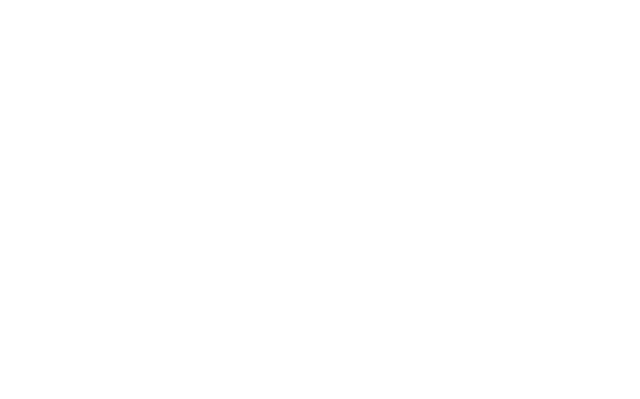
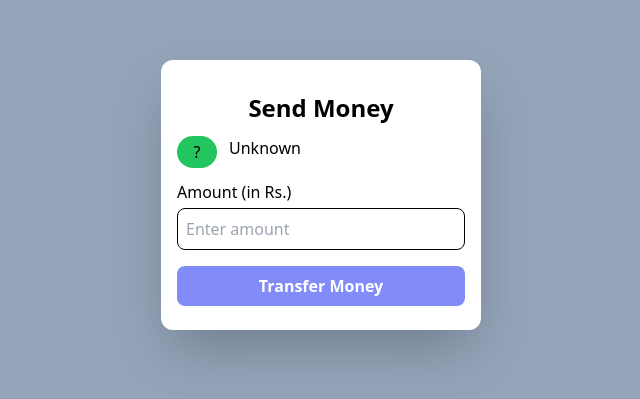
Before and after one commit to Balu2200/Digital_Wallet_System_Frontend, a React (Vite) app: page /transfer in a window 1280 px wide. Before the commit this address had no page. Shown: the part 205-604 px from the top of the page, without its empty margins (319-959 px from the left). Built offline with nearby package versions, Linux system fonts and the light colour scheme.

Commit message:
added users feed and transfer api integration

```diff
--- a/src/App.jsx
+++ b/src/App.jsx
@@ -12,7 +12,7 @@
           <Route path="/signup" element={<Signup />} />
           <Route path="/login" element={<Login />} />
           <Route path="/dashboard" element={<Dashboard />} />
-          <Route path="/transaction" element={<Transaction />} />
+          <Route path="/transfer" element={<Transaction />} />
         </Routes>
       </BrowserRouter>
     </>
--- a/src/components/InputBox.jsx
+++ b/src/components/InputBox.jsx
@@ -5,7 +5,7 @@
   return (
     <div className="flex flex-col">
       <label className="flex mb-1 font-medium">{label}</label>
-      <input onChange={onChange} className="border border-black p-2 rounded-lg"placeholder={label} type="text" required/>
+      <input onChange={onChange} className="border border-black p-2 rounded-lg" placeholder={placeholder} type="text" required/>
     </div>
   )
 }
--- a/src/components/Users.jsx
+++ b/src/components/Users.jsx
@@ -2,14 +2,37 @@
 import { Button } from "./Button";
 import { BASE_URL } from "../utils/constants";
 import axios from "axios";
+import {useNavigate} from "react-router-dom";
 
 const Users = () => {
   const [users, setUsers] = useState([]);
+  const [loggedInUserId, setLoggedInUserId] = useState(null);
+  const [filter, setFilter] = useState("");
 
-  const fetchUsers = async () => {
+  const fetchLoggedInUser = async () => {
     try {
-      const response = await axios.get(BASE_URL + "/profile/bulk");
-      setUsers(Array.isArray(response.data.users) ? response.data.users : []);
+      const response = await axios.get(`${BASE_URL}/profile/view`, {
+        withCredentials: true,
+      });
+      setLoggedInUserId(response.data._id);
+
+      fetchUsers(response.data._id, filter);
+    } catch (error) {
+      console.error("Error fetching logged-in user:", error);
+    }
+  };
+
+  const fetchUsers = async (userId, searchFilter) => {
+    try {
+      const response = await axios.get(
+        `${BASE_URL}/profile/bulk?filter=${searchFilter}`
+      );
+      const allUsers = Array.isArray(response.data.users)
+        ? response.data.users
+        : [];
+
+      const filteredUsers = allUsers.filter((user) => user._id !== userId);
+      setUsers(filteredUsers);
     } catch (error) {
       console.error("Error fetching users:", error);
       setUsers([]);
@@ -17,30 +40,41 @@
   };
 
   useEffect(() => {
-    fetchUsers();
+    fetchLoggedInUser();
   }, []);
+
+  useEffect(() => {
+    if (loggedInUserId) {
+      fetchUsers(loggedInUserId, filter);
+    }
+  }, [filter]);
 
   return (
     <>
       <div className="font-bold mt-6 mx-5 text-lg">Users</div>
       <div className="my-3">
         <input
-          onChange={() => {}}
           type="text"
           placeholder="Search users..."
-          className="w-1/2 mx-72 px-4 mx-3 py-1 border rounded-xl h-12  border-slate-200"
+          onChange={(e) => setFilter(e.target.value)}
+          className="w-1/2 mx-72 px-4 mx-3 py-1 border rounded-xl h-12 border-slate-200"
         />
       </div>
       <div>
-        {users.map((user) => (
-          <User key={user._id} user={user} />
-        ))}
+        {users.length > 0 ? (
+          users.map((user) => <User key={user._id} user={user} />)
+        ) : (
+          <p className="text-center text-gray-500 mt-4">No users found</p>
+        )}
       </div>
     </>
   );
 };
 
 function User({ user }) {
+
+  const navigate = useNavigate();
+
   return (
     <div className="flex justify-between border-b p-2">
       <div className="flex">
@@ -56,9 +90,12 @@
           </div>
         </div>
       </div>
+      <div className="flex flex-col justify-center h-full">
+        <Button onClick={(e) => {
 
-      <div className="flex flex-col justify-center h-full">
-        <Button onClick={() => {}} label={"Send Money"} />
+            navigate(`/transfer?id=${user._id}&to=${user.firstName}`);
+
+        }} label={"Send Money"} />
       </div>
     </div>
   );
--- a/src/pages/login.jsx
+++ b/src/pages/login.jsx
@@ -6,8 +6,11 @@
 import SubHeading from "../components/SubHeading";
 import { BASE_URL } from "../utils/constants";
 import axios from "axios";
+import { useNavigate } from "react-router-dom";
 
 const login = () => {
+
+  const navigate = useNavigate();
 
   const[email, setEmail] = useState('');
   const[password, setPassword]= useState("");
@@ -34,11 +37,15 @@
           />
           <div>
             <Button onClick ={() =>{
-              axios.post(BASE_URL+"/login", {
-                email,
-                password
-              });
-
+              axios.post(
+                BASE_URL + "/login",
+                {
+                  email,
+                  password,
+                },
+                { withCredentials: true }
+              );
+              navigate("/dashboard")
             } }label={"Submit"} />
           </div>
           <div className="p-2 flex">
--- a/src/pages/signup.jsx
+++ b/src/pages/signup.jsx
@@ -6,8 +6,11 @@
 import InputBox from "../components/InputBox";
 import SubHeading from "../components/SubHeading";
 import { BASE_URL } from "../utils/constants";
+import { useNavigate } from "react-router-dom";
 
 const signup = () => {
+
+  const navigate = useNavigate();
 
   const[firstName, setfirstName] = useState('');
   const[lastName, setlastName] = useState('');
@@ -54,7 +57,7 @@
               lastName,
               email,
               password
-            })}} label={"Submit"} />
+            }), navigate("/login") }} label={"Submit"} />
           </div>
           <div className="p-2 flex">
             <Bottomwarning
--- a/src/pages/transaction.jsx
+++ b/src/pages/transaction.jsx
@@ -1,8 +1,47 @@
 import Headingtitle from "../components/Headingtitle";
 import { Button } from "../components/Button";
 import InputBox from "../components/InputBox";
+import { useState } from "react";
+import { useSearchParams } from "react-router-dom";
+import { BASE_URL } from "../utils/constants";
+import axios from "axios";
 
-const transaction = () => {
+const Transaction = () => {
+  const [searchParams] = useSearchParams();
+  const id = searchParams.get("id");
+  const toname = searchParams.get("to");
+
+  const [amount, setAmount] = useState("");
+
+  const handleTransfer = () => {
+    const transferAmount = Number(amount);
+
+    if (!amount || isNaN(transferAmount) || transferAmount <= 0) {
+      alert("Please enter a valid amount greater than 0.");
+      return;
+    }
+
+    axios
+      .post(
+        `${BASE_URL}/account/transfer`,
+        {
+          to: id,
+          amount: transferAmount,
+        },
+        { withCredentials: true }
+      )
+      .then((response) => {
+        alert("Transfer Successful!");
+      })
+      .catch((error) => {
+        alert(
+          "Transfer Failed: " + (error.response?.data?.message || error.message)
+        );
+      });
+  };
+
+
+
   return (
     <div className="bg-slate-400 h-screen flex justify-center">
       <div className="flex flex-col justify-center">
@@ -10,20 +49,27 @@
           <Headingtitle label={"Send Money"} />
           <div>
             <div className="flex gap-3 pt-2 mb-3">
-              <h1>🧒</h1>
-              <span className="font-medium">Balu Pasumarthi</span>
+              <h1 className="bg-green-500 rounded-full p-1 w-10">
+                {toname ? toname[0].toUpperCase() : "?"}
+              </h1>
+              <span className="font-medium">{toname || "Unknown"}</span>
             </div>
             <div>
-              <InputBox placeholder={"Enter amount"} label={"Amount"} />
+              <InputBox
+                placeholder={"Enter amount"}
+                label={"Amount (in Rs.)"}
+                type="number"
+                onChange={(e) => setAmount(e.target.value)}
+              />
             </div>
             <div className="pt-2 pb-4">
-              <Button label={"TranserMoney"}/>
+              <Button onClick={handleTransfer} label={"Transfer Money"} />
             </div>
           </div>
         </div>
       </div>
     </div>
   );
-}
+};
 
-export default transaction
+export default Transaction;
```
